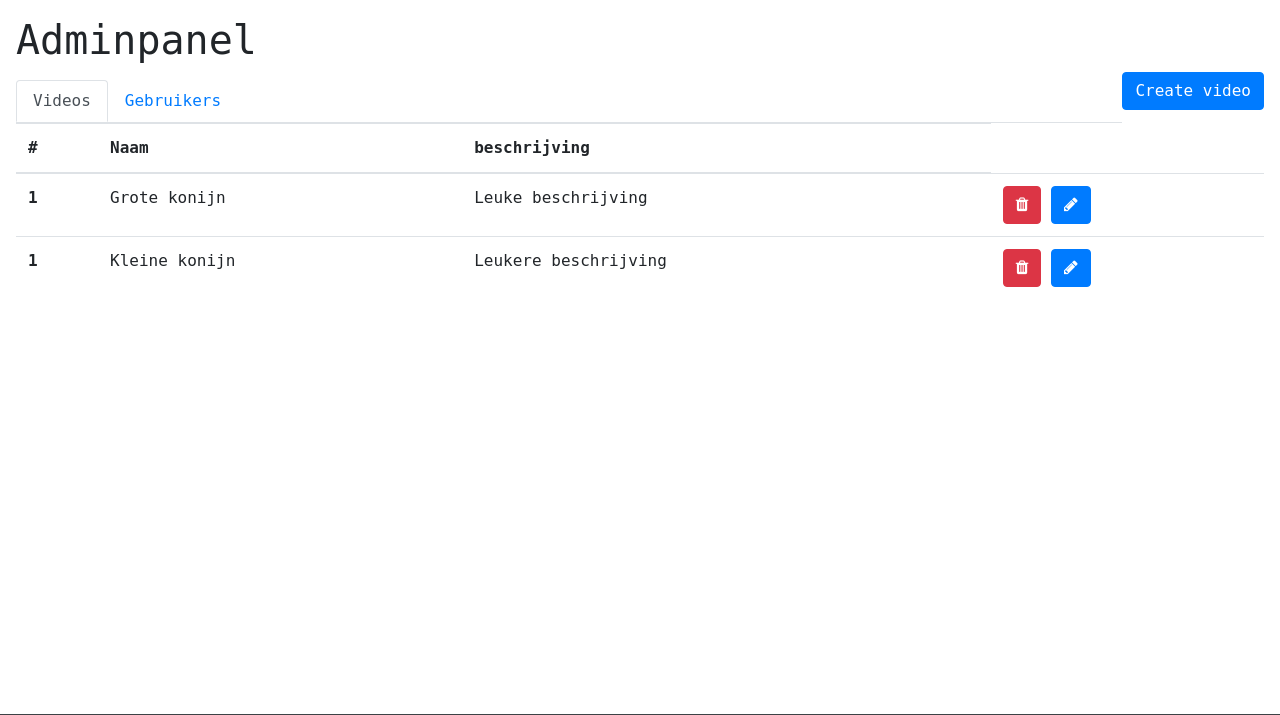
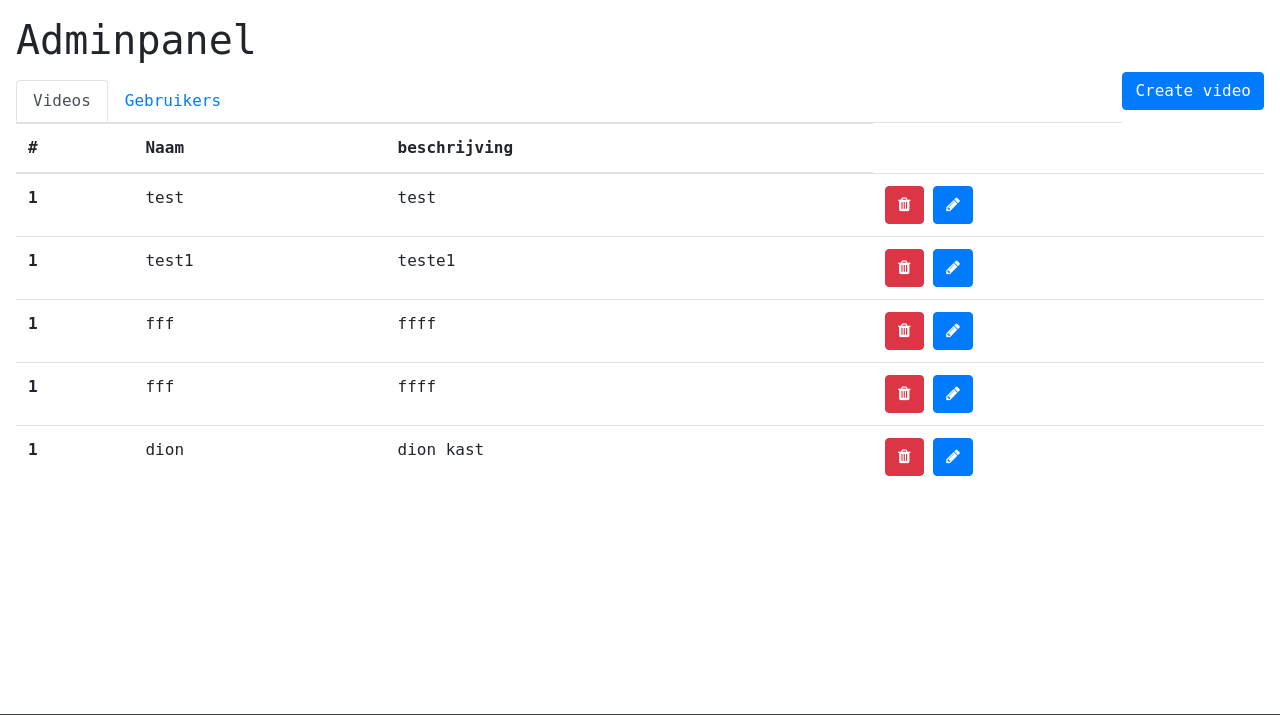
Before and after one commit to bjornhorst/bunker_laser_project, a Flask app: page /admin in a window 1280 px wide. Shown: the part 86-801 px from the top of the page. Run offline with Flask 2, Linux system fonts and the light colour scheme; a user stored in the database is signed in; data comes from the database, SQL or seed files in the repository; both versions use the stored data as it was after the commit; some libraries are stand-ins or nearby versions.

Commit message:
video update and list on admin panel

```diff
--- a/project/admin.py
+++ b/project/admin.py
@@ -4,6 +4,7 @@ from project import app
 from . import db
 import os
 from .models import Video
+from .models import User
 from werkzeug.utils import secure_filename
 admin = Blueprint('admin', __name__)
 
@@ -17,7 +18,9 @@ def allowed_file(filename):
 @admin.route("/admin", methods=['GET'])
 @login_required
 def adminPanel():
-    return render_template('admin/admin.html');
+    video_data = Video.query.all()
+    user_data = User.query.all()
+    return render_template('admin/admin.html', video_data=video_data, user_data=user_data);
 
 # @admin.route("/admin/create", methods=['GET'])
 # @login_required
--- a/project/templates/admin/admin.html
+++ b/project/templates/admin/admin.html
@@ -30,33 +30,13 @@
                         <th scope="row">1</th>
                         <td>{{video.title}}</td>
                         <td>{{video.beschrijving}}</td>
-                        <td><button type="button" class="btn btn-danger"><i class="fa fa-trash"
-                                    aria-hidden="true"></i></button>
+                        <td><button type="button" class="btn btn-danger" data-toggle="modal"
+                                data-target="#DeleteBevestiging"><i class="fa fa-trash" aria-hidden="true"></i></button>
                             <button type="button" class="btn btn-primary" data-toggle="modal" data-target="#editModal"
                                 data-whatever="@mdo"><i class="fa fa-pencil" aria-hidden="true"></i></button>
                         </td>
                     </tr>
                     {% endfor %}
-                    <tr>
-                        <th scope="row">1</th>
-                        <td>Grote konijn</td>
-                        <td>Leuke beschrijving</td>
-                        <td><button type="button" class="btn btn-danger"><i class="fa fa-trash"
-                                    aria-hidden="true"></i></button>
-                            <button type="button" class="btn btn-primary" data-toggle="modal" data-target="#editModal"
-                                data-whatever="@mdo"><i class="fa fa-pencil" aria-hidden="true"></i></button>
-                        </td>
-                    </tr>
-                    <tr>
-                        <th scope="row">1</th>
-                        <td>Kleine konijn</td>
-                        <td>Leukere beschrijving</td>
-                        <td><button type="button" class="btn btn-danger"><i class="fa fa-trash"
-                                    aria-hidden="true"></i></button>
-                            <button type="button" class="btn btn-primary" data-toggle="modal" data-target="#editModal"
-                                data-whatever="@mdo"><i class="fa fa-pencil" aria-hidden="true"></i></button>
-                        </td>
-                    </tr>
                 </tbody>
             </table>
         </div>
@@ -70,11 +50,18 @@
                     </tr>
                 </thead>
                 <tbody>
+                    {% for user in user_data %}
                     <tr>
                         <th scope="row">1</th>
-                        <td>Admin</td>
-                        <td>admin@admin.nl</td>
+                        <td>{{user.name}}</td>
+                        <td>{{user.email}}</td>
+                        <td><button type="button" class="btn btn-danger" data-toggle="modal"
+                                data-target="#DeleteBevestiging"><i class="fa fa-trash" aria-hidden="true"></i></button>
+                            <button type="button" class="btn btn-primary" data-toggle="modal" data-target="#editModal"
+                                data-whatever="@mdo"><i class="fa fa-pencil" aria-hidden="true"></i></button>
+                        </td>
                     </tr>
+                    {% endfor %}
                 </tbody>
             </table>
         </div>
@@ -91,24 +78,24 @@
                     </button>
                 </div>
                 <div class="modal-body">
-                    <form>
+                    <form action="/admin/create" method="post" enctype=multipart/form-data>
                         <div class="form-group">
                             <label for="title" class="col-form-label">Titel:</label>
-                            <input type="text" class="form-control" id="title">
+                            <input type="text" class="form-control" id="title" name="title">
                         </div>
                         <div class="form-group">
                             <label for="beschrijving" class="col-form-label">Beschrijving:</label>
-                            <textarea class="form-control" id="beschrijving"></textarea>
+                            <textarea class="form-control" id="beschrijving" name="beschrijving"></textarea>
                         </div>
                         <div class="form-group">
                             <label for="upload-video" class="col-form-label">Upload video:</label>
-                            <input type="file" id="myFile" name="filename">
+                            <input type="file" id="file" name="file">
+                        </div>
+                        <div class="modal-footer">
+                            <button type="button" class="btn btn-secondary" data-dismiss="modal">Close</button>
+                            <button type="submit" class="btn btn-primary">Upload video</button>
                         </div>
                     </form>
-                </div>
-                <div class="modal-footer">
-                    <button type="button" class="btn btn-secondary" data-dismiss="modal">Close</button>
-                    <button type="button" class="btn btn-primary">Upload video</button>
                 </div>
             </div>
         </div>
@@ -149,7 +136,23 @@
         </div>
     </div>
 
-
+    <div class="modal fade" id="DeleteBevestiging" tabindex="-1" role="dialog" aria-labelledby="EditModalLabel"
+        aria-hidden="true">
+        <div class="modal-dialog" role="document">
+            <div class="modal-content">
+                <div class="modal-header">
+                    <h5 class="modal-title" id="EditModalLabel">Weet je het zeker ?</h5>
+                    <button type="button" class="close" data-dismiss="modal" aria-label="Close">
+                        <span aria-hidden="true">&times;</span>
+                    </button>
+                </div>
+                <div class="modal-body">
+                    <button type="button" class="btn btn-primary">Ja</button>
+                    <button type="button" class="btn btn-secondary" data-dismiss="modal">Nee</button>
+                </div>
+            </div>
+        </div>
+    </div>
 
 
     {% endblock %}
```
Also changed, not shown: project/db.sqlite.
